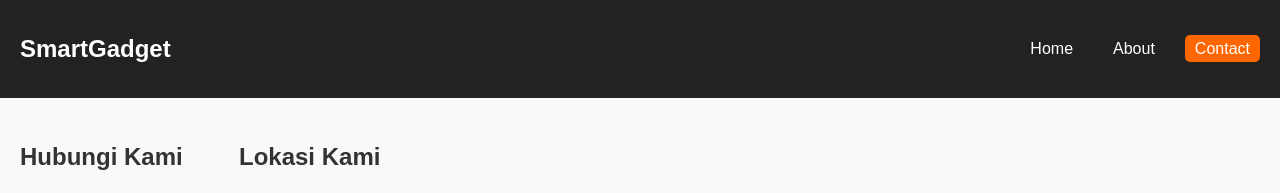
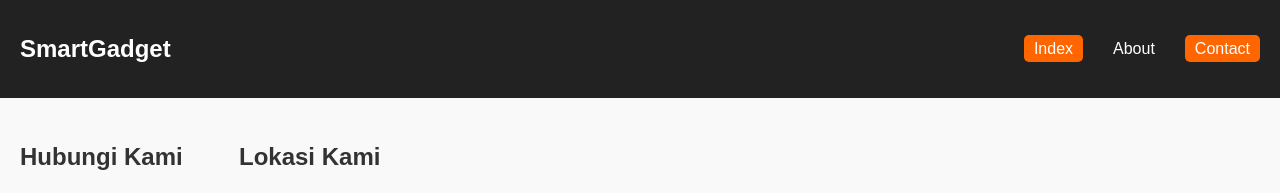
Before and after one commit to 1077Daniswaramahaputra/Tugas-Website-SmarthGadget, a plain HTML site: page contact.html in a window 1280 px wide. Shown: the top 193 px of the page. Drawn offline with Linux system fonts and the light colour scheme.

Commit message:
Update contact.html

```diff
--- a/contact.html
+++ b/contact.html
@@ -11,7 +11,7 @@
     <nav>
       <h1 class="logo">SmartGadget</h1>
       <ul>
-        <li><a href="home.html">Home</a></li>
+        <li><a href="Index.html" class="active">Index</a></li>
         <li><a href="about.html">About</a></li>
          <li><a href="contact.html" class="active">Contact</a></li>
       </ul>
```
